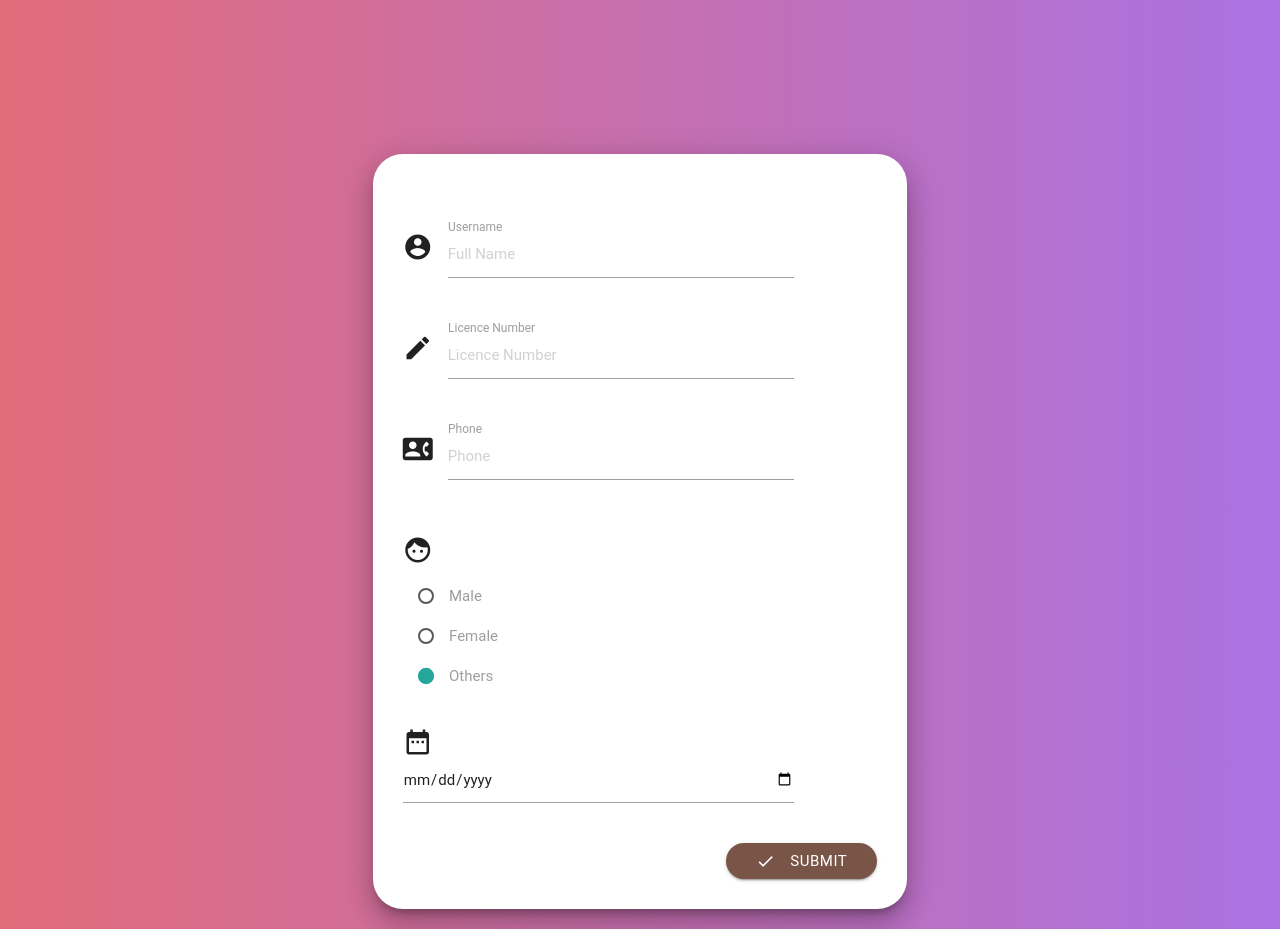
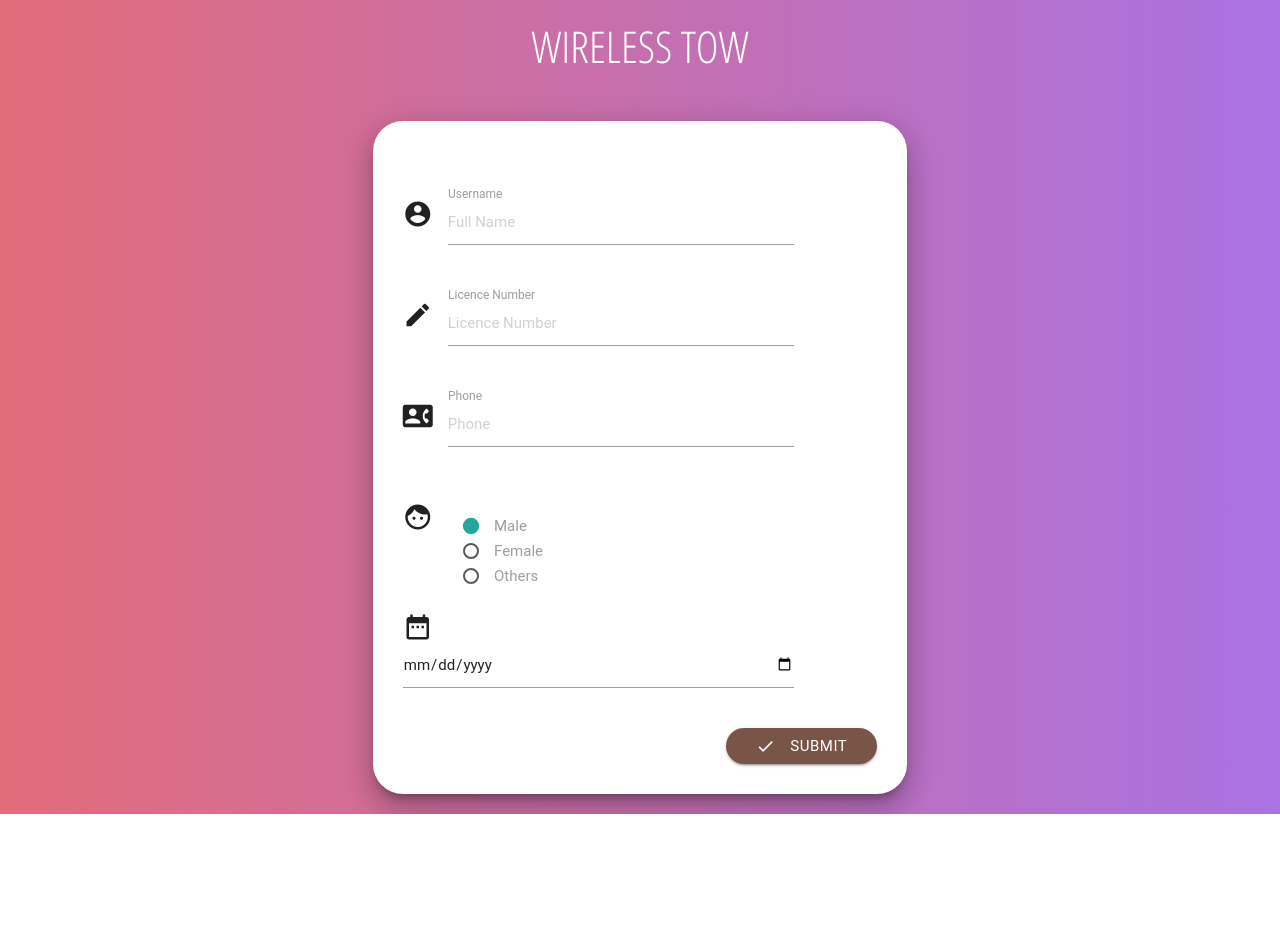
Before and after one commit to ctrl-alt-code-iot-hackathon/HornOKPlease, a Flask app: page / in a window 1280 px wide. After the commit the page ends 814 px from the top, so only its background shows below. Run offline with Flask 2, Linux system fonts and the light colour scheme; some libraries are stand-ins or nearby versions; some web fonts are replaced.

Commit message:
updated the submit button

```diff
--- a/APIs/app/static/css/styles.css
+++ b/APIs/app/static/css/styles.css
@@ -28,7 +28,7 @@ body
 
 #frm
 {
-	margin-top: 30%;
+	margin-top: 10%;
 	background: white;
 	padding: 30px;
 	border-radius: 2rem;
@@ -38,3 +38,13 @@ body
 {
 	border-radius: 2rem;
 }
+
+h3
+{
+	margin-top: 20%;
+	text-align: center;
+	color: #fff;
+	font-family: 'Open Sans Condensed', sans-serif;
+	font-weight: bold;
+	text-shadow: grey;
+}
--- a/APIs/app/templates/index.html
+++ b/APIs/app/templates/index.html
@@ -4,6 +4,7 @@
    <meta name = "viewport" content = "width = device-width, initial-scale = 1">
    <link rel = "stylesheet" href = "https://fonts.googleapis.com/icon?family=Material+Icons">
    <link rel="stylesheet" type="text/css" href="../static/css/styles.css">
+   <link href="https://fonts.googleapis.com/css?family=Open+Sans+Condensed:300" rel="stylesheet">
    <link rel = "stylesheet" href = "https://cdnjs.cloudflare.com/ajax/libs/materialize/0.97.3/css/materialize.min.css">
    <script type = "text/javascript" src = "https://code.jquery.com/jquery-2.1.1.min.js"></script>
    <script src = "https://cdnjs.cloudflare.com/ajax/libs/materialize/0.97.3/js/materialize.min.js">
@@ -12,6 +13,7 @@
 
 
 <body class = "container" style="width: 40%;">
+   <h3>WIRELESS  TOW</h3>
    <div class = "row z-depth-5" id="frm">
       <form class = "form" type="POST" action="/insert">
          <div class = "row">
@@ -44,38 +46,38 @@
       <div class = "row">
          <div class = "input-field col s10">
             <i class = "material-icons prefix">face</i>
-            <br>
-            <p>
+
                <input id = "male" type = "radio" name = "gender"
-               value = "male"  />
+               value = "male" checked />
                <label for = "male">Male</label>
-            </p>
 
-            <p>
                <input id = "female" type = "radio" name = "gender"
-               value = "female" checked />
+               value = "female"/>
                <label for = "female">Female</label>
-            </p>
 
-            <p>
                <input id = "others" type = "radio" name = "gender"
-               value = "others" checked />
+               value = "others"/>
                <label for = "others">Others</label>
-            </p>
+
 
          </div>
       </div>
 
       <div class="row">
          <div class = "input-field col s10">
-            <p>
+
                <i class="small material-icons">date_range</i>
                <input type="date" name="date">
-            </p>
+
          </div>
       </div>
 
-      <button id = "submitbtn" class="btn waves-effect waves-light brown right"><i class="material-icons left">done</i>Submit</button>
+      <button id = "submitbtn" class="btn waves-effect waves-light brown right" type="submit" value="Submit"/><i class="material-icons left">done</i>
+      <script type="text/javascript">
+         console.log(' Data Sent.')
+      </script>
+         <!-- <a href="index.html"  onclick="window.open('demo.html', 'newwindow', 'width=800, height=600'); return false;"></a> -->
+Submit</button>
 
    </form>
 </div>
```
Also changed, not shown: APIs/app/templates/demo.html (added).
